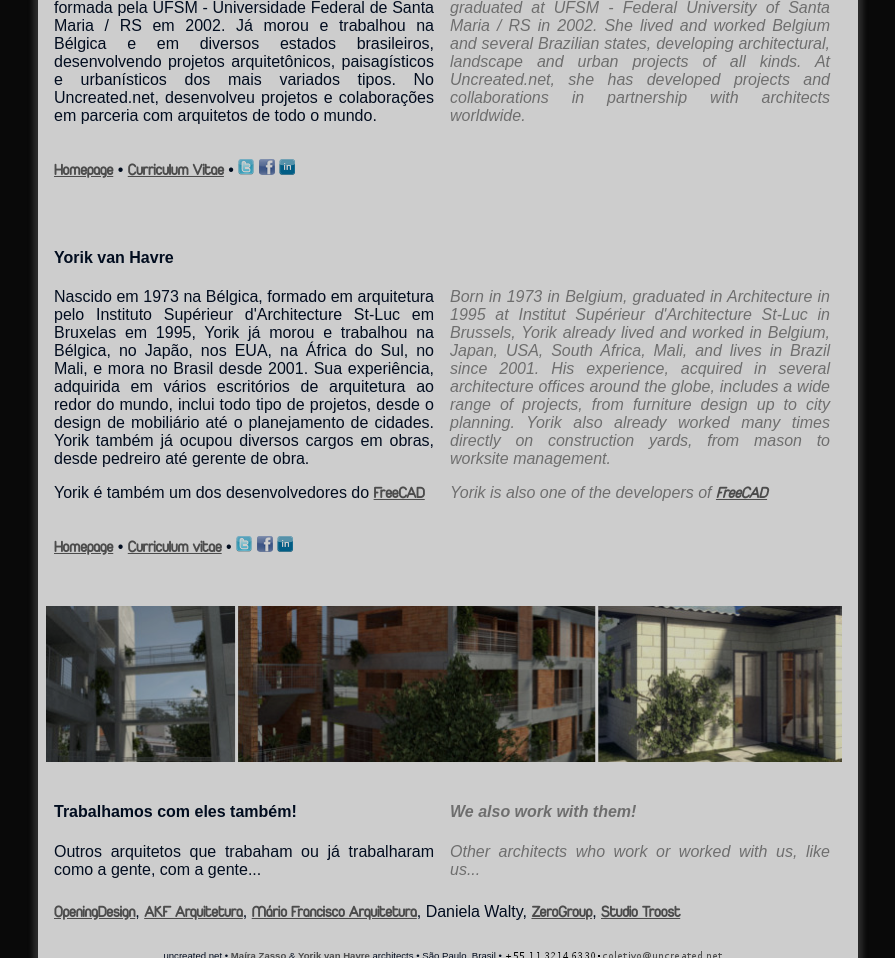
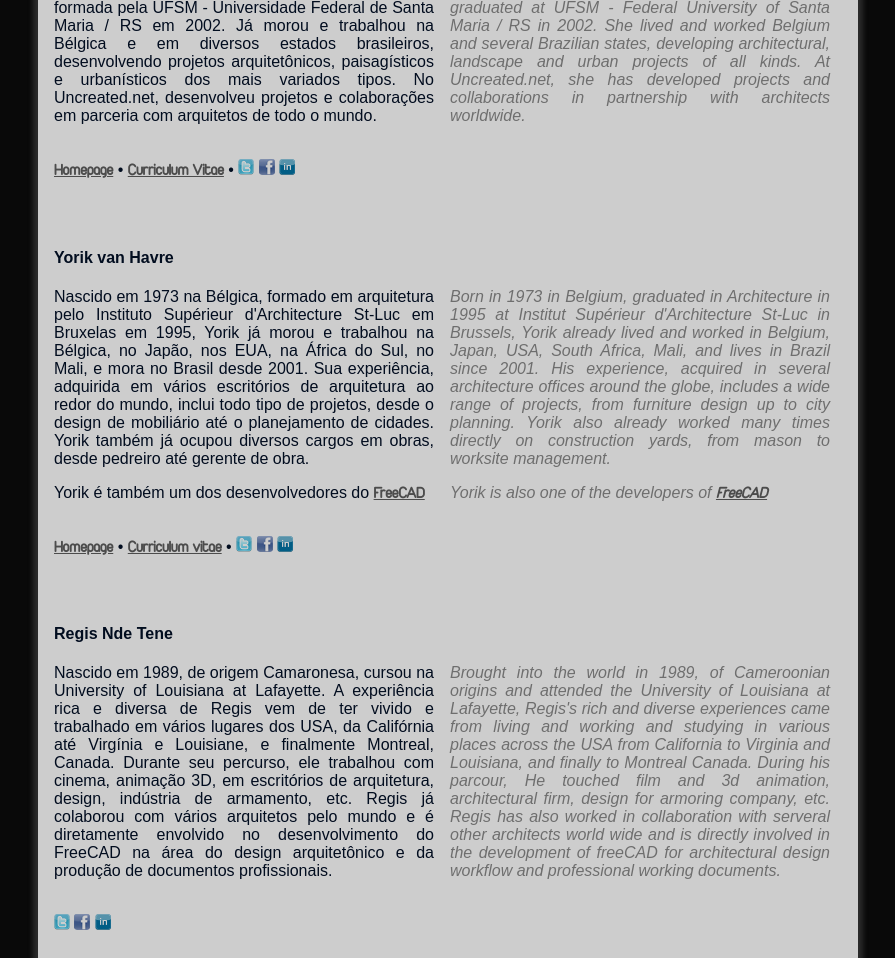
Before and after one commit to uncreatednet/site, a PHP site: page /index.php?page=sobre in a window 1280 px wide. Shown: the part 5346-6304 px from the top of the page, without its empty margins (192-1087 px from the left). Run offline with PHP 8.4, Linux system fonts and the light colour scheme; data that the repository does not hold is empty.

Commit message:
Added Regis

```diff
--- a/index.php
+++ b/index.php
@@ -487,9 +487,9 @@
 
             <div id="footer">
                    uncreated.net &bull;
-                   <a href="http://maira.uncreated.net">Maíra Zasso</a> &
+                   <!--<a href="http://maira.uncreated.net">Maíra Zasso</a> &
                    <a href="http://yorik.uncreated.net">Yorik van Havre</a>
-                   architects &bull; São Paulo, Brasil &bull;
+                   architects &bull;--> São Paulo, Brasil &bull;
                    <a id="contact" href="http://www.uncreated.net">
                        <img align="absbottom" src="images/info.png">
                        <?php //<div id="contactinfo"><img src="images/contactinfo.jpg"></div> ?>
--- a/pages/sobre.html
+++ b/pages/sobre.html
@@ -463,6 +463,44 @@
 
 </div>
 
+<div style="clear:both"></div>
+
+<div class="portugues">
+
+    <h4>Regis Nde Tene</h4>
+
+    <p>Nascido em 1989, de origem Camaronesa, cursou na University of Louisiana at
+    Lafayette. A experiência rica e diversa de Regis vem de ter vivido e trabalhado
+    em vários lugares dos USA, da Califórnia até Virgínia e Louisiane, e finalmente
+    Montreal, Canada. Durante seu percurso, ele trabalhou com cinema, animação 3D,
+    em escritórios de arquitetura, design, indústria de armamento, etc. Regis já
+    colaborou com vários arquitetos pelo mundo e é diretamente envolvido no
+    desenvolvimento do FreeCAD na área do design arquitetônico e da produção
+    de documentos profissionais.</p>
+
+    <p>
+        <a href="http://www.twitter.com/chopinregis" title="Twitter"><img src="/images/twitter.png"></a>
+        <a href="http://www.facebook.com/regis.ndetene" title="Facebook"><img src="images/facebook.png"></a>
+        <a href="http://www.linkedin.com/in/regis-nde-tene-566b5510" title="LinkedIn"><img src="/images/linkedin.png"></a>
+    </p>
+
+</div>
+
+<div class="ingles">
+
+    <h4>&nbsp;</h3>
+
+    <p>Brought into the world in 1989, of Cameroonian origins and attended
+    the University of Louisiana at Lafayette, Regis's rich and diverse experiences
+    came from living and working and studying in various places across the USA from California
+    to Virginia and Louisiana, and finally to Montreal Canada. During his parcour, He touched
+    film and 3d animation, architectural firm, design for armoring company, etc. Regis has
+    also worked in collaboration with serveral other architects world wide and is
+    directly involved in the development of freeCAD for architectural design workflow
+    and professional working documents.</p>
+
+</div>
+
 <img src="/images/members3.jpg">
 
 <div class="portugues">
```
